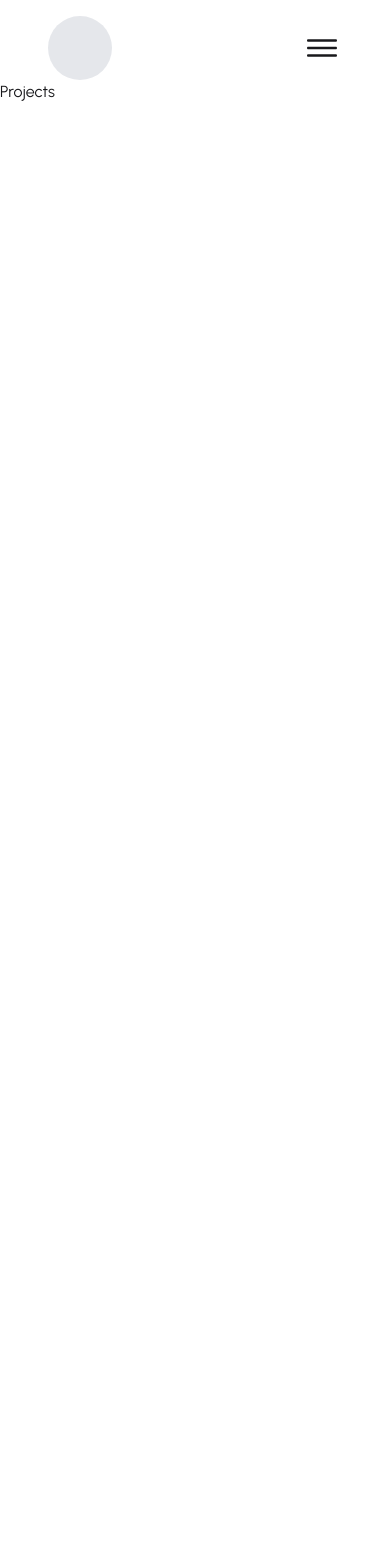
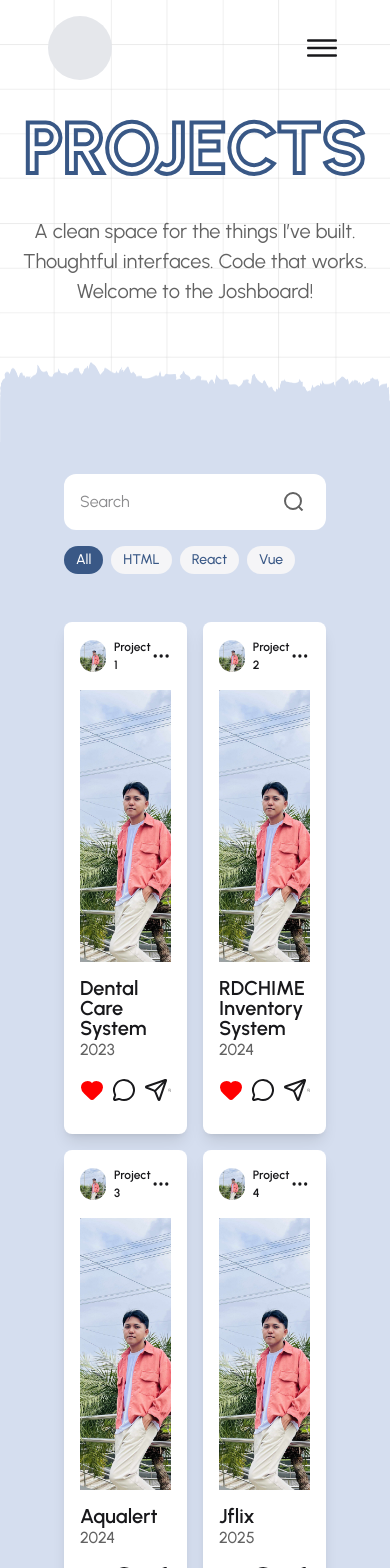
Before and after one commit to mrkjshcabute/josh-cabute, a React (Vite) app: page /projects in a window 390 px wide. Shown: the top 1568 px of the page. Before the commit the page ends 844 px from the top, so only its background shows below. Built offline with nearby package versions, Linux system fonts and the light colour scheme; a web font is replaced by a local one.

Commit message:
added projects page

```diff
--- /dev/null
+++ b/src/data/ProjectData.jsx
@@ -0,0 +1,61 @@
+import JoshPf from '../assets/img/josh-pf.png';
+
+export const projectData = [
+  {
+    id: 1,
+    display: JoshPf,
+    title: 'Dental Care System',
+    year: '2023',
+    toolNames: ["HTML", "CSS", "JavaScript", "Materialize"],
+    details: "A web-based platform designed to modernize traditional dental clinic appointments by transitioning them to an online environment, streamlining the booking process for both patients and clinic staff. I contributed to this project by implementing essential features such as admin login and search functionalities.",
+    features: [
+      "Online Appointment Booking: Allows patients to conveniently schedule, reschedule, or cancel dental appointments through the system.",
+      "User Authentication: Secure login functionality for clinic staff to access personalized features and data.",
+      "Appointment Management: Dentists and staff can view, approve, or manage appointments in real time."
+    ],
+  },
+  {
+    id: 2,
+    display: JoshPf,
+    title: 'RDCHIME Inventory System',
+    year: '2024',
+    toolNames: ["React", "Vite", "Tailwind", "ShadCN UI", "MongoDB", "Express"],
+    details: "An inventory management system developed for RDCHIME to efficiently monitor, track, and organize items. I served as the lead frontend developer, building and refining the user interface to ensure a smooth and user-friendly experience.",
+    features: [
+      "Dashboard: Provides an overview of system metrics and inventory status.",
+      "Item Management: Enables users to add, update, and categorize inventory items.",
+      "User Management: Allows administrators to create, update, or remove user accounts, assign roles, and manage access permissions.",
+      "History Logs: Tracks changes and activities for accountability and auditing."
+    ],
+  },
+  {
+    id: 3,
+    display: JoshPf,
+    title: 'Aqualert',
+    year: '2024',
+    toolNames: ["React-Native", "Vite", "Tailwind", "Firebase"],
+    details: "Aqualert",
+    features: [
+      "Aqualert",
+      "Aqualert",
+      "Aqualert",
+      "Aqualert",
+      "Aqualert"
+    ],
+  },
+  {
+    id: 4,
+    display: JoshPf,
+    title: 'Jflix',
+    year: '2025',
+    toolNames: ["React", "Vite", "Tailwind", "Flowbite React", "TMDB API", "AppWrite"],
+    details: "JFlix is a sleek and responsive movie web app that helps users discover movies effortlessly. Powered by The Movie Database (TMDB), JFlix displays trending titles, upcoming films, and a full searchable catalog. Users can even watch trailers directly on the platform.",
+    features: [
+      "Coming Soon: Browse upcoming movies with release dates and previews",
+      "Trending Movies: See what’s popular right now",
+      "All Movies: Explore a full catalog of films from TMDB",
+      "Search: Find movies by title in real time",
+      "Watch Trailers: Instantly play trailers for any movie"
+    ],
+  },
+];
--- a/src/index.css
+++ b/src/index.css
@@ -17,7 +17,7 @@ body{
   background-image: url('assets/bg/hero.png');
   background-size: cover;
   background-position: center;
-  opacity: 0.4; /* Adjust background opacity */
+  opacity: 0.2; /* Adjust background opacity */
   z-index: -1;
 }
 
--- a/src/pages/Home.jsx
+++ b/src/pages/Home.jsx
@@ -51,8 +51,8 @@ const Home = () => {
 
         <img src={BlueCrop} className='w-full h-20 rotate-180 -mt-10'/>
 
-        <div className='bg-[#D5DEEF] grid grid-cols-1 md:grid-cols-2 gap-12 justify-center items-center md:h-screen py-16 pb-32 px-12 md:px-40'>
-            <div className='flex justify-center md:justify-end w-full'>
+        <div className='bg-[#D5DEEF] grid grid-cols-1 lg:grid-cols-2 gap-12 justify-center items-center md:h-screen py-16 pb-32 px-12 md:px-40'>
+            <div className='flex justify-center lg:justify-end w-full'>
                 <div className=' bg-white rounded-lg p-4 space-y-4 shadow-lg'>
                     <div className='flex justify-between items-center'>
                         <div className='flex items-center space-x-2'>
@@ -64,7 +64,7 @@ const Home = () => {
                     <img src={JoshPf} className='w-72 h-68 object-cover' />
                     <div className='flex justify-between'>
                         <div className='flex space-x-2'>
-                            <Heart />
+                            <Heart fill='red' color='red'/>
                             <MessageCircle />
                             <Send />
                         </div>
@@ -144,7 +144,7 @@ const Home = () => {
             <h2
             className="text-center font-bold text-[72px] md:text-[120px] text-transparent leading-none py-8"
             style={{
-                WebkitTextStroke: '1px #395886',
+                WebkitTextStroke: '4px #395886',
             }}
             >
                 FEATURED PROJECTS
--- a/src/pages/Projects.jsx
+++ b/src/pages/Projects.jsx
@@ -1,11 +1,138 @@
-import React from 'react'
+import React, { useState } from 'react';
 import Header from './components/Header'
+import BlueCrop from "../assets/bg/Botton1.png"
+import { Search } from 'lucide-react';
+import { Ellipsis, Heart, MessageCircle, Send, Bookmark } from 'lucide-react';
+import JoshPf from "../assets/img/josh-pf.png"
+import { projectData } from "../data/ProjectData.jsx"
 
 const Projects = () => {
+    const toolOptions = ['All', 'HTML', 'React', 'Vue'];
+    const [searchQuery, setSearchQuery] = useState('');
+    const [selectedTool, setSelectedTool] = useState('All');
+
+    const filtered = projectData.filter((proj) => {
+      const matchSearch = proj.title.toLowerCase().includes(searchQuery.toLowerCase());
+      const matchTool =
+        selectedTool === 'All' ||
+        proj.toolNames.some((tool) => tool.toLowerCase() === selectedTool.toLowerCase());
+
+      return matchSearch && matchTool;
+    });
+
   return (
     <div>
+      <div className='bg-hero pb-12'>
         <Header />
-        Projects
+        <h2
+          className="text-center font-bold text-[72px] md:text-[120px] text-transparent leading-none py-8"
+          style={{
+              WebkitTextStroke: '4px #395886',
+          }}
+          >
+          PROJECTS
+        </h2>
+
+        <div className='text-center text-[#626262] text-[20px] md:text-[24px] mb-12 text-wrap mx-4'>
+          <p>A clean space for the things I’ve built. Thoughtful interfaces. Code that works. </p>
+          <p>Welcome to the Joshboard!</p>
+        </div>
+      </div>
+
+      <img src={BlueCrop} className='w-full h-20 rotate-180 -mt-10'/>
+
+      <div className='bg-[#D5DEEF] p-8 px-16'>
+        <div className="relative w-full">
+          <input
+            placeholder="Search"
+            className="w-full py-4 px-4 outline-[#b6ccd7] hover:outline-[#b6ccd7] bg-white rounded-xl focus:outline-2 focus:outline-[#b6ccd7]"
+            value={searchQuery}
+            onChange={(e) => setSearchQuery(e.target.value)}
+          />
+          <Search size={40} className="absolute right-3 top-1/2 -translate-y-1/2 text-[#626262] rounded-full p-2 pointer-events-none" />
+        </div>
+
+        <div className='flex flex-wrap gap-2 mt-4'>
+          {toolOptions.map((tool) => (
+            <button
+              key={tool}
+              onClick={() => setSelectedTool(tool)}
+              className={`px-3 py-1 rounded-full text-sm font-medium ${
+                selectedTool === tool
+                  ? 'bg-[#395886] text-white'
+                  : 'bg-[#F5F5F7] text-[#395886]'
+              }`}
+            >
+              {tool}
+            </button>
+          ))}
+        </div>
+
+        <div className='mt-12'>
+          <div className='grid grid-cols-2 lg:grid-cols-3 xl:grid-cols-4 gap-4'>
+            {filtered.length > 0 ? (
+              filtered.map((project) => (
+                <div key={project.id} onClick={()=>document.getElementById(project.id).showModal()} className=' bg-white rounded-lg p-4 space-y-4 shadow-lg'>
+                  <div className='flex justify-between items-center'>
+                    <div className='flex items-center space-x-2'>
+                      <img src={JoshPf} className='w-8 h-8 rounded-full object-cover' />
+                      <p className='text-[12px] font-semibold'>Project {project.id}</p>
+                    </div>
+                    <Ellipsis />
+                  </div>
+                  <img src={JoshPf} className='w-full h-68 object-cover' />
+
+                  <div>
+                    <h4 className='text-[20px] font-semibold leading-none'>{project.title}</h4>
+                    <p className='text-[16px] text-[#626262] font-medium'>{project.year}</p>
+                  </div>
+
+                  <div className='flex justify-between'>
+                    <div className='flex space-x-2'>
+                      <Heart fill='red' color='red'/>
+                      <MessageCircle />
+                      <Send />
+                    </div>
+                    <Bookmark />
+                  </div>
+
+                  <dialog id={project.id} className="modal">
+                    <div className="modal-box p-0 max-w-2xl">
+                      <form method="dialog">
+                        <button className="btn btn-sm btn-circle btn-ghost absolute right-2 top-2">✕</button>
+                      </form>
+                      <div className='grid grid-cols-2 gap-4'>
+                        <div>
+                          <img src={project.display} />
+                        </div>
+                        <div className='flex flex-col gap-4 pt-8 pr-4'>
+                          <h3 className="font-bold text-[20px] text-[#395886] leading-none">{project.title}</h3>
+                          <div>
+                            <h4 className='font-semibold text-[16px]'>About</h4>
+                            <p className='text-[12px] text-[#626262]'>{project.details}</p>
+                          </div>
+                          <div>
+                            <h4 className='font-semibold text-[16px]'>Features</h4>
+                            {project.features && (
+                              <ul className='list-disc list-outside space-y-1 text-[12px] text-[#626262] ml-3'>
+                                {project.features.map((feature, index) => (
+                                  <li key={index}>{feature}</li>
+                                ))}
+                              </ul>
+                            )}
+                          </div>
+                        </div>
+                      </div>
+                    </div>
+                  </dialog>
+                </div>
+              ))
+            ) : (
+              <p className='text-gray-500'>No projects found.</p>
+            )}
+          </div>
+        </div>
+      </div>
     </div>
   )
 }
```
